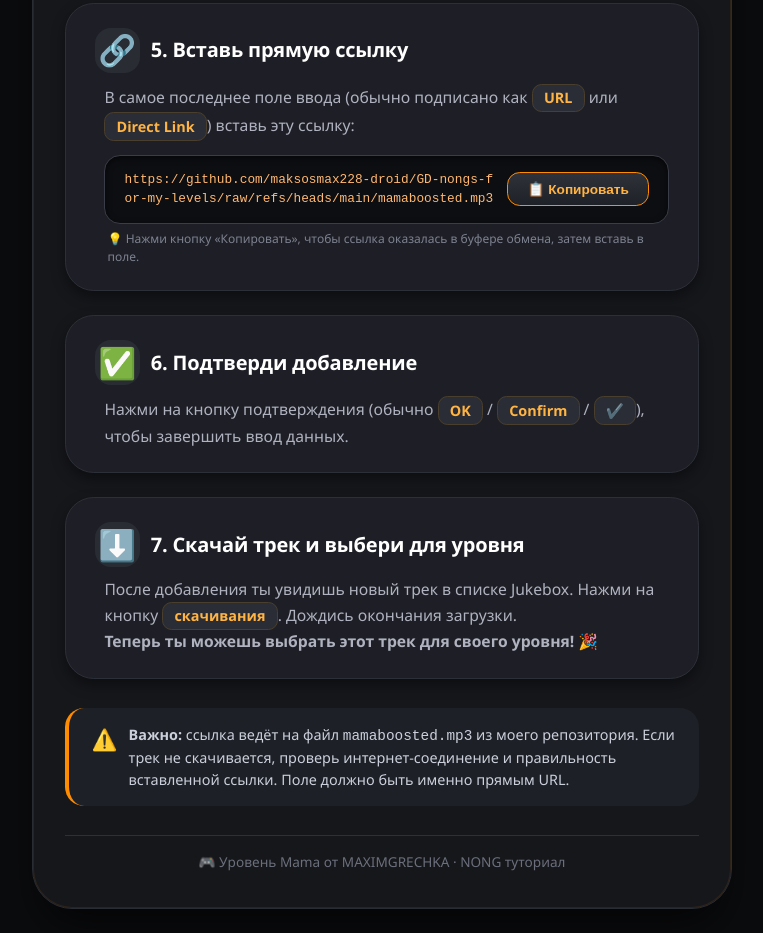
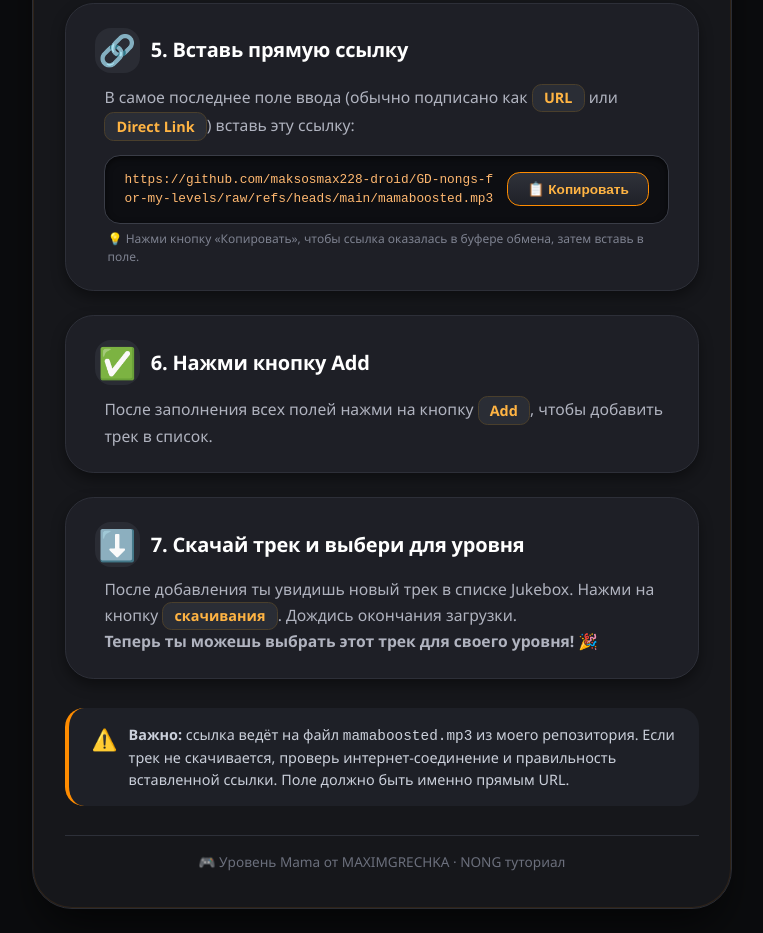
Before and after one commit to maksosmax228-droid/maksosmax228-droid.github.io, a plain HTML site: page index.html in a window 1280 px wide. Shown: the part 1035-1968 px from the top of the page, without its empty margins (258-1021 px from the left). Drawn offline with Linux system fonts and the light colour scheme.

Commit message:
final apdate

```diff
--- a/index.html
+++ b/index.html
@@ -390,10 +390,10 @@
       <div class="step">
         <div class="step-header">
           <div class="step-emoji">✅</div>
-          <div class="step-title">6. Подтверди добавление</div>
+          <div class="step-title">6. Нажми кнопку Add</div>
         </div>
         <div class="step-desc">
-          Нажми на кнопку подтверждения (обычно <span class="highlight-btn">OK</span> / <span class="highlight-btn">Confirm</span> / <span class="highlight-btn">✔️</span>), чтобы завершить ввод данных.
+          После заполнения всех полей нажми на кнопку <span class="highlight-btn">Add</span>, чтобы добавить трек в список.
         </div>
       </div>
 
```
